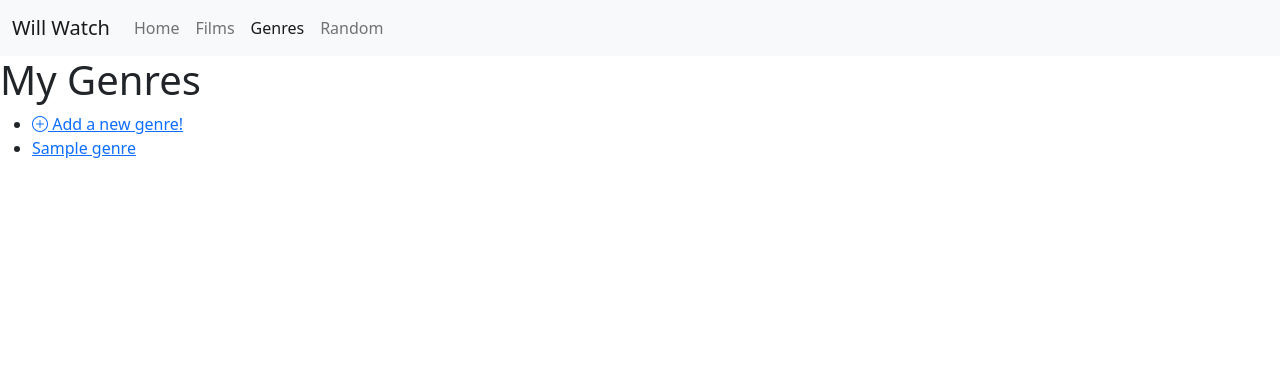
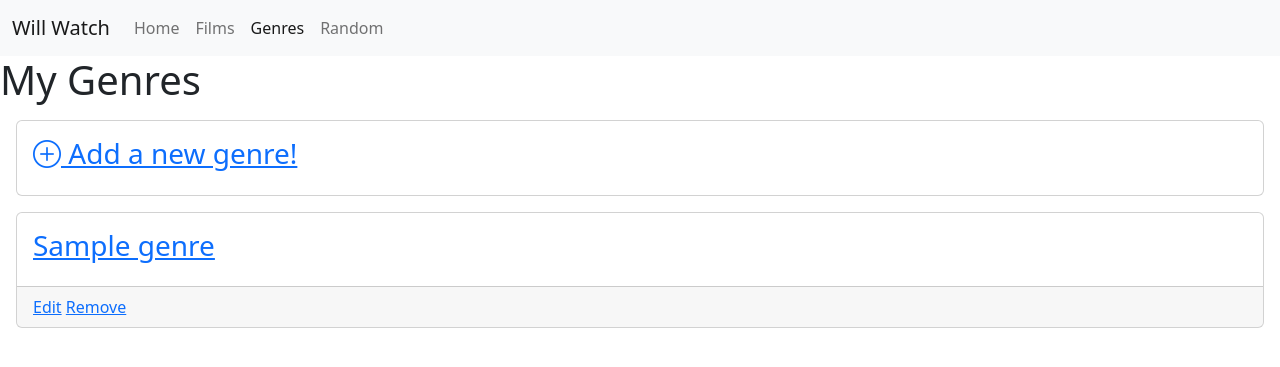
Before and after one commit to ricard-ferrero/will-watch, a Django app: page /genres/list/ in a window 1280 px wide. Shown: the top 367 px of the page. Run offline with Django 4.2, Linux system fonts and the light colour scheme; tables that the repository leaves empty hold one stand-in row (values such as "Sample post"); some libraries are stand-ins or nearby versions.

Commit message:
finished basic CRUD and styles for genres and films

```diff
--- a/willwatchproject/genres/templates/genres/list_genres.html
+++ b/willwatchproject/genres/templates/genres/list_genres.html
@@ -8,10 +8,34 @@
 {% block content %}
 <h1>My Genres</h1>
 
+<!--
 <ul>
 	<li><a href="{% url 'genres:new' %}"><i class="bi bi-plus-circle"></i> Add a new genre!</a></li>
 	{% for genre in genres %}
 	<li><a href="{% url 'genres:detail' genre.id %}">{{ genre.genre_name|capfirst }}</a></li>
 	{% endfor %}
 </ul>
+-->
+
+<div class="card m-3">
+	<div class="card-body">
+		<p class="card-title h3">
+			<a href="{% url 'genres:new' %}"><i class="bi bi-plus-circle"></i> Add a new genre!</a>
+		</p>
+	</div>
+</div>
+{% for genre in genres %}
+<div class="card m-3">
+	<div class="card-body">
+		<p class="card-title h3">
+			<a href="{% url 'genres:detail' genre.id %}">{{ genre.genre_name|capfirst }}</a>
+		</p>
+	</div>
+	<div class="card-footer">
+		<a href="{% url 'genres:update' genre.id %}">Edit</a>
+		<a href="{% url 'genres:delete' genre.id %}">Remove</a>
+	</div>
+</div>
+{% endfor %}
+
 {% endblock %}
```
